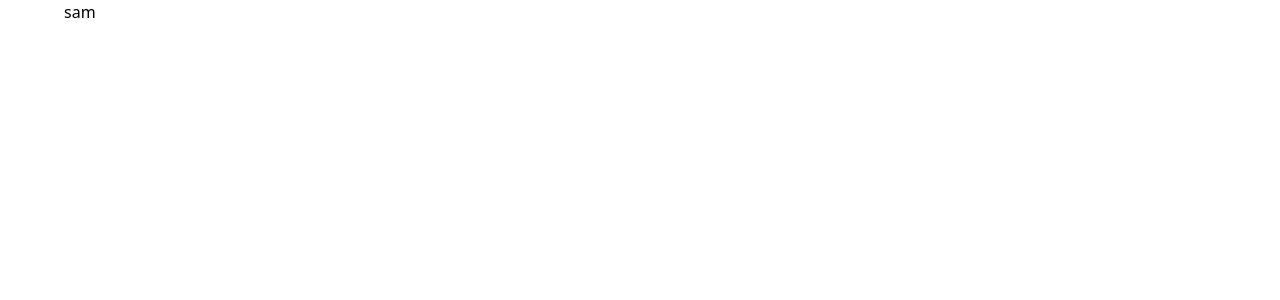
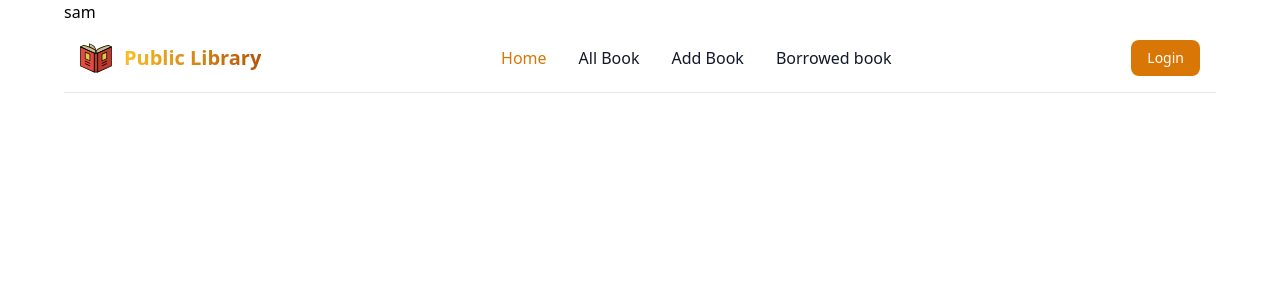
Before and after one commit to 123Somrat/library_management_frontend, a React (Vite) app: page / in a window 1280 px wide. Shown: the top 300 px of the page. Built offline with nearby package versions, Linux system fonts and the light colour scheme.

Commit message:
implement NabBar

```diff
--- a/src/Component/Nav/Nav.jsx
+++ b/src/Component/Nav/Nav.jsx
@@ -8,7 +8,89 @@
   return (
     <div>
        <h1>sam</h1>
+       <nav class=" dark:bg-gray-900  w-full mx-auto z-20 top-0 left-0 border-b border-gray-200 dark:border-gray-600">
+        <div class="max-w-screen-xl flex  flex-wrap items-center justify-between mx-auto p-4">
+          <a href="https://flowbite.com/" class="flex items-center">
+          <img src={logo} class="h-8 mr-3" alt="Flowbite Logo" />
+            <span class="self-center text-xl font-semibold whitespace-nowrap dark:text-white text-transparent  bg-clip-text bg-gradient-to-r from-amber-400 to-amber-700">
+              Public Library
+            </span>
+          </a>
+          <div class="flex md:order-2">
+           <Link to={"/login"}> <button
+              type="button"
+              class="text-white bg-amber-600 hover:bg-blue-800 focus:ring-4 focus:outline-none focus:ring-blue-300 font-medium rounded-lg text-sm px-4 py-2 text-center mr-3 md:mr-0 dark:bg-blue-600 dark:hover:bg-blue-700 dark:focus:ring-blue-800"
+            >
+              Login
+            </button></Link>
+            <button
+              data-collapse-toggle="navbar-sticky"
+              type="button"
+              class="inline-flex items-center p-2 w-10 h-10 justify-center text-sm text-gray-500 rounded-lg md:hidden hover:bg-gray-100 focus:outline-none focus:ring-2 focus:ring-gray-200 dark:text-gray-400 dark:hover:bg-gray-700 dark:focus:ring-gray-600"
+              aria-controls="navbar-sticky"
+              aria-expanded="false"
+            >
+              <span class="sr-only">Open main menu</span>
+              <svg
+                class="w-5 h-5"
+                aria-hidden="true"
+                xmlns="http://www.w3.org/2000/svg"
+                fill="none"
+                viewBox="0 0 17 14"
+              >
+                <path
+                  stroke="currentColor"
+                  stroke-linecap="round"
+                  stroke-linejoin="round"
+                  stroke-width="2"
+                  d="M1 1h15M1 7h15M1 13h15"
+                />
+              </svg>
+            </button>
+          </div>
+          <div
+            class="items-center justify-between hidden w-full md:flex md:w-auto md:order-1"
+            id="navbar-sticky"
+          >
+            <ul class="flex flex-col p-4 md:p-0 mt-4 font-medium border border-gray-100 rounded-lg bg-gray-50 md:flex-row md:space-x-8 md:mt-0 md:border-0 md:bg-white dark:bg-gray-800 md:dark:bg-gray-900 dark:border-gray-700">
+              <li>
+                <NavLink
+                  to={"/"}
+                  className="block py-2 pl-3 pr-4 text-white bg-blue-700 rounded md:bg-transparent md:text-amber-600 md:p-0 md:dark:text-blue-500"
+                  aria-current="page"
+                >
+                  Home
+                </NavLink>
+              </li>
+              <li>
+                <NavLink
+                  to={"/allBook"}
+                  className="block py-2 pl-3 pr-4 text-gray-900 rounded hover:bg-gray-100 md:hover:bg-transparent md:hover:text-amber-600 md:p-0 md:dark:hover:text-blue-500 dark:text-white dark:hover:bg-gray-700 dark:hover:text-white md:dark:hover:bg-transparent dark:border-gray-700"
+                >
+                    All Book
+                </NavLink>
+              </li>
+              <li>
+                <NavLink
+                  to={"addBook"}
+                  className="block py-2 pl-3 pr-4 text-gray-900 rounded hover:bg-gray-100 md:hover:bg-transparent md:hover:text-amber-600 md:p-0 md:dark:hover:text-blue-500 dark:text-white dark:hover:bg-gray-700 dark:hover:text-white md:dark:hover:bg-transparent dark:border-gray-700"
+                >
+                   Add Book
 
+                </NavLink>
+              </li>
+              <li>
+                <NavLink
+                  to={"/borrowedBook"}
+                  className="block py-2 pl-3 pr-4 text-gray-900 rounded hover:bg-gray-100 md:hover:bg-transparent md:hover:text-amber-600 md:p-0 md:dark:hover:text-blue-500 dark:text-white dark:hover:bg-gray-700 dark:hover:text-white md:dark:hover:bg-transparent dark:border-gray-700"
+                >
+                  Borrowed book
+                </NavLink>
+              </li>
+            </ul>
+          </div>
+        </div>
+      </nav>
     </div>
   );
 }
```
